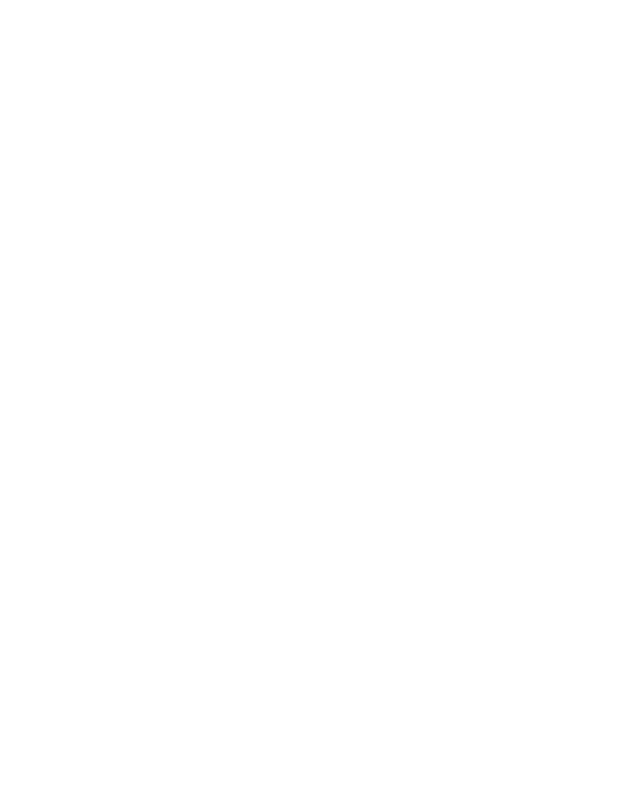
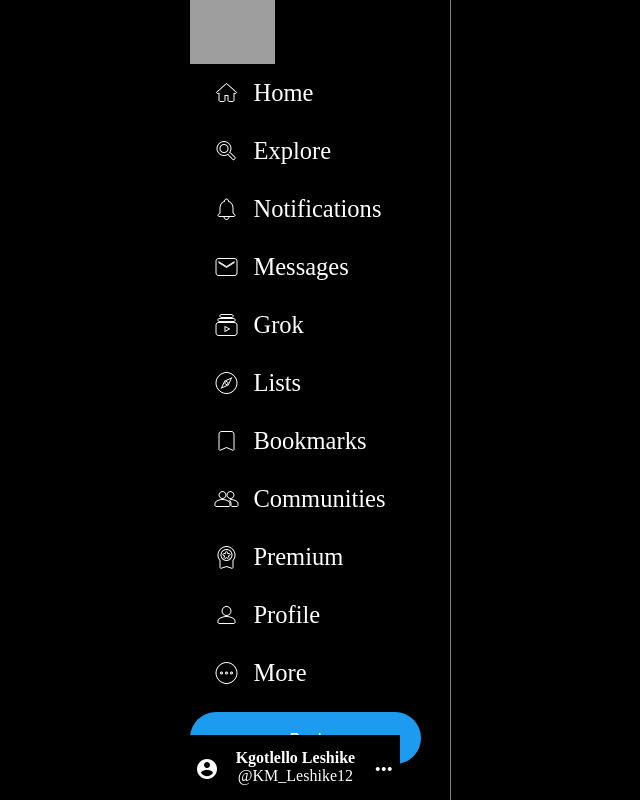
Before and after one commit to Kgotlello-Leshike/Twitter-Clone-Virtual-Solo-Project, a plain HTML site: page index.html in a window 1280 px wide. Shown: the whole page, without its empty margins (14-654 px from the left). Drawn offline with nearby package versions, Linux system fonts and the light colour scheme; grey boxes are pictures that could not be loaded.

Commit message:
Created sidebar

```diff
--- a/index.html
+++ b/index.html
@@ -3,9 +3,85 @@
 <head>
     <meta charset="UTF-8">
     <meta name="viewport" content="width=device-width, initial-scale=1.0">
-    <title>Twitter Clone</title>
+
+    <!-- styles -->
+    <link href="https://fonts.googleapis.com/icon?family=Material+Icons" rel="stylesheet">
+    <link rel="stylesheet" href="https://fonts.googleapis.com/css2?family=Material+Symbols+Outlined:opsz,wght,FILL,GRAD@20..48,100..700,0..1,-50..200" />
+    <link rel="stylesheet" href="https://fonts.googleapis.com/css2?family=Material+Symbols+Outlined:opsz,wght,FILL,GRAD@20..48,100..700,0..1,-50..200" />
+    <link rel="stylesheet" href="styles.css">
+    <title>X</title>
+
 </head>
 <body>
+    <!-- Creating the sidebar -->
 
-</body>
+    <div class="sidebar">
+       <!-- Section A -->
+        <div class="categories">
+            <div class="logo">
+                <img src="https://c.ndtvimg.com/2023-07/9kac2es_twitter-x-650_650x400_24_July_23.jpg" alt="">
+              </div>
+
+                <span class="category active">
+                    <i class="material-icons">home</i>
+                    Home
+                </span>
+                <span class="category">
+                    <i class="material-icons">search</i>
+                    Explore
+                </span>
+
+                <span class="category">
+                    <i class="material-icons">notifications</i>
+                    Notifications
+                </span>
+
+                <span class="category">
+                    <i class="material-icons">mail</i>
+                    Messages
+                </span>
+                <span class="category">
+                    <i class="material-icons">subscriptions</i>
+                    Grok
+                </span>
+                <span class="category">
+                    <i class="material-icons">explore</i>
+                    Lists
+                </span>
+                <span class="category">
+                    <i class="material-icons">bookmark</i>
+                    Bookmarks
+                </span>
+                <span class="category">
+                    <i class="material-icons">group</i>
+                    Communities
+                </span>
+                <span class="category">
+                    <i class="material-icons">workspace_premium</i>
+                    Premium
+                </span>
+                <span class="category">
+                    <i class="material-icons">person</i>
+                    Profile
+                </span>
+                <span class="category">
+                    <i class="material-icons">pending</i>
+                    More
+                </span>
+                <button class="postbutton">Post</button>
+            </div>
+
+        <!-- Section B = footer-->
+
+            <div class="footer">
+             <span class="account">
+                    <i class="material-icons front">account_circle</i>
+                  <p><strong>Kgotlello Leshike</strong>
+                    <br>@KM_Leshike12</p>
+                    <i class="material-icons back">more_horiz</i>
+                </span>
+             </div>
+        </div>
+
+    </body>
 </html>
--- /dev/null
+++ b/styles.css
@@ -0,0 +1,160 @@
+@import url('https://fonts.googleapis.com/css2?family=Roboto:ital,wght@0,100;0,300;0,400;0,500;0,700;0,900;1,100;1,300;1,400;1,500;1,700;1,900&display=swap');
+
+/* Generic */
+* {
+    box-sizing: border-box;
+    margin: 0;
+    font-size: 16px;
+    text-decoration: none;
+    background-color: black;
+}
+
+
+/* Styling the sidebar*/
+.sidebar {
+    background-color: black;
+    align-items: flex-end;
+    box-sizing: border-box;
+    width: 465.43px;
+    min-height: 100vh;
+    padding-right: 20px;
+    overflow-y: fixed;
+    position: fixed;
+    border-right: solid;
+    border-color: grey;
+    border-width: 1px;
+    display: flex;
+    flex-direction: column;
+    flex-shrink: 0;
+    list-style: none;
+}
+/* Logo */
+.sidebar .logo {
+    display: flex;
+    align-items: center;
+    float: inline-start;
+}
+
+.logo img {
+    width: 85px;
+    margin-left: 0px;
+}
+/* Section A of sidebar */
+.categories {
+    width: 240px;
+    height: 786.75px;
+    color: white;
+}
+
+.category {
+    width: 210px;
+    display: flex;
+    align-items: center;
+    height: 58px;
+    padding: 24px;
+    margin-left: 0px;
+    font-size: 24.53px;
+    font-weight: 400;
+    cursor: pointer;
+    text-align: right;
+}
+
+.category:hover {
+    background: #f9f9f911;
+    border-radius: 99999px;
+}
+
+.category & .material-icons {
+    width: 154px;
+}
+
+.category .active {
+    font-weight: bold;
+    fill: white;
+}
+
+.category .material-icons {
+    color:black;
+    outline-color: white;
+    background-color:none;
+    text-shadow: -1px 0 white, 0 1px white, 1px 0 white, 0 -1px white;
+    margin-right: 15px;
+}
+
+.postbutton {
+    background: rgb(29, 155, 240);
+    height: 52px;
+    width: 231px;
+    text-align: center;
+    line-height: 40px;
+    font-size: 15px;
+    color: white;
+    font-weight: bold;
+    border: none;
+    border-radius: 9999999px;
+    margin: 10px 0px 15px 0px;
+    padding: 0 40px;
+    cursor: pointer;
+
+}
+.category .postbutton {
+    align-items: center;
+    margin-left: 80;
+    float: right;
+}
+/* Section B of sidebar = footer */
+
+
+.footer {
+    width: 240px;
+    height: calc(100vh - 786.75px);
+    color: white;
+}
+
+.account {
+    width: 210px;
+    display: flex;
+    align-items: center;
+    height: 65px;
+    padding: 2px;
+    font-size: 17px;
+    font-weight: 0;
+    cursor: pointer;
+    position: absolute;
+    text-decoration: none;
+    display: block;
+    bottom: 0%;
+    align-content: center;
+    text-align: center;
+}
+
+.account:hover {
+    background: #f9f9f911;
+    border-radius: 99999px;
+}
+
+.account .material-icons {
+    color:white;
+    outline-color: white;
+    background-color:none;
+    width: 24px;
+    height: 24px;
+}
+
+.account .front i {
+    font-size: 36px!important;
+    position:relative;
+    width: 35px;
+  }
+
+  p {
+    display: inline-block;
+    width:70%;
+  }
+
+  .account .back i {
+    font-size: 36px!important;
+    position:relative;
+    width: 25px;
+    color:black;
+  }
```
Also changed, not shown: style.css (deleted), 1 other file.
